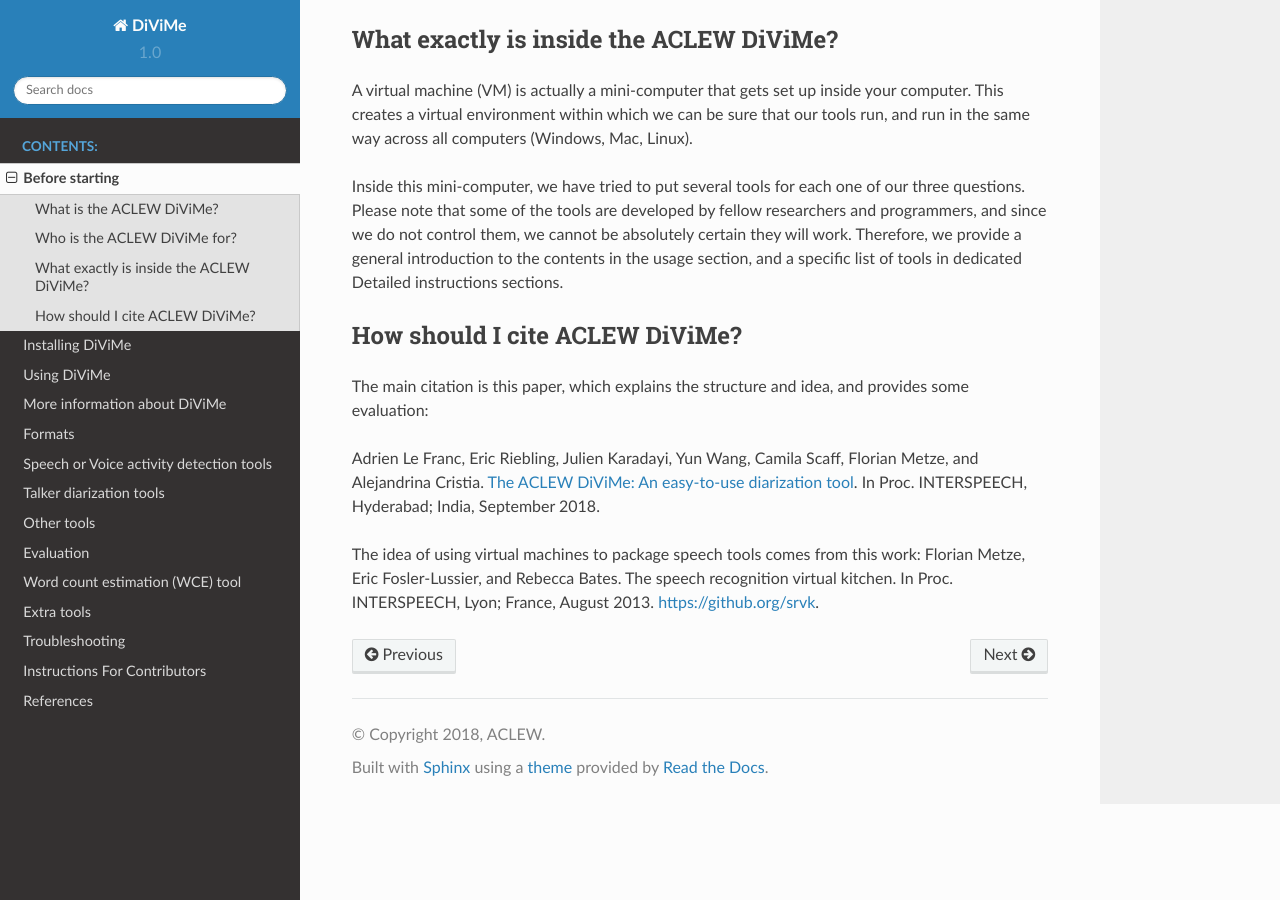
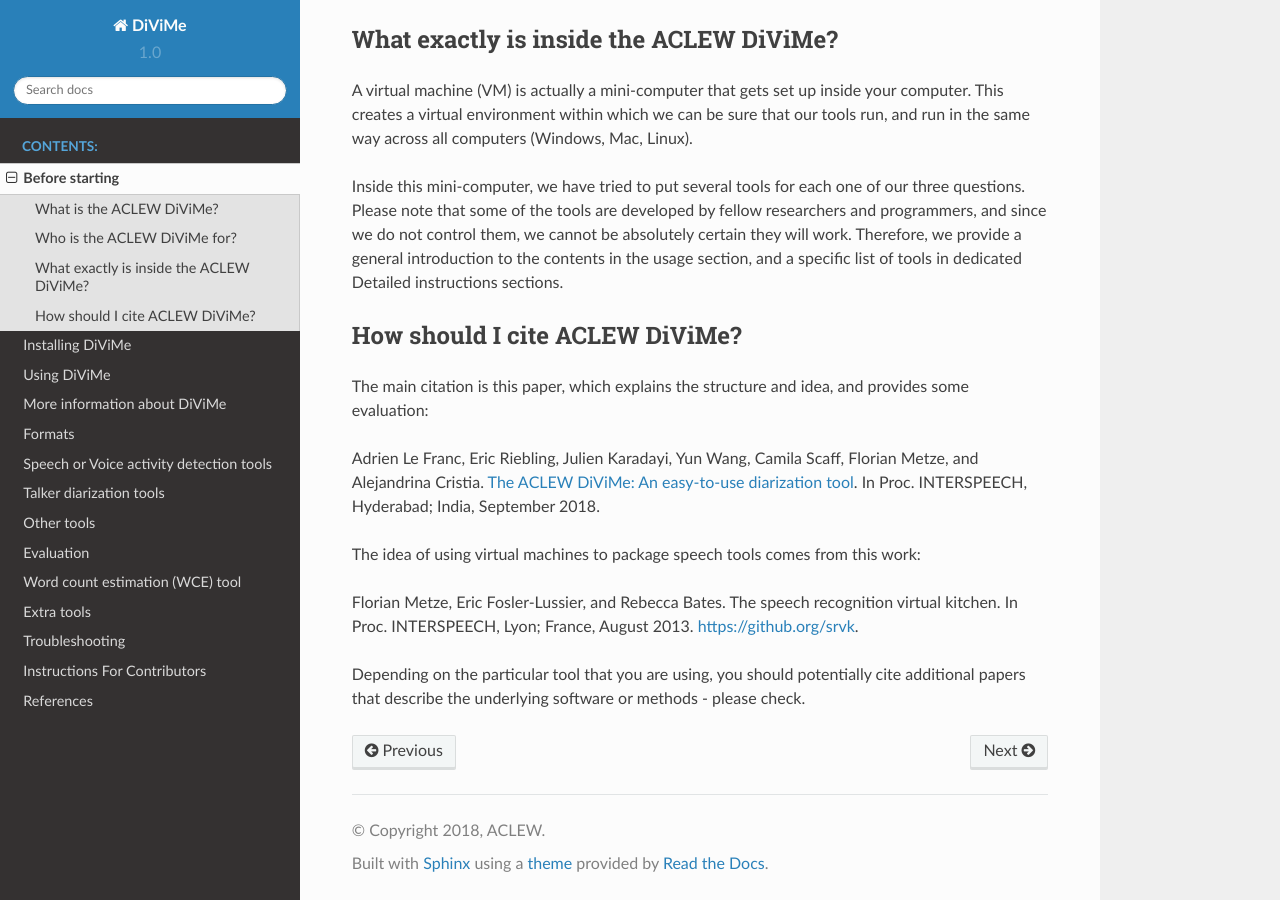
Before and after one commit to srvk/DiViMe, a Sphinx documentation site: the page built from docs/source/initial_questions.md, in a window 1280 px wide and 900 px high, scrolled down 753 px. Built offline with Sphinx 7.4.7 and the Read the Docs theme 2.0.0, drawn with Linux system fonts in a browser that asks for light colours.

Commit message:
Update initial_questions.md

```diff
--- a/docs/source/initial_questions.md
+++ b/docs/source/initial_questions.md
@@ -34,4 +34,7 @@
 [The ACLEW DiViMe: An easy-to-use diarization tool](https://www.isca-speech.org/archive/Interspeech_2018/pdfs/2324.pdf). In Proc. INTERSPEECH, Hyderabad; India, September 2018.
 
 The idea of using virtual machines to package speech tools comes from this work:
+
 Florian Metze, Eric Fosler-Lussier, and Rebecca Bates. The speech recognition virtual kitchen. In Proc. INTERSPEECH, Lyon; France, August 2013. [https://github.org/srvk](https://github.org/srvk).
+
+Depending on the particular tool that you are using, you should potentially cite additional papers that describe the underlying software or methods - please check.
```
